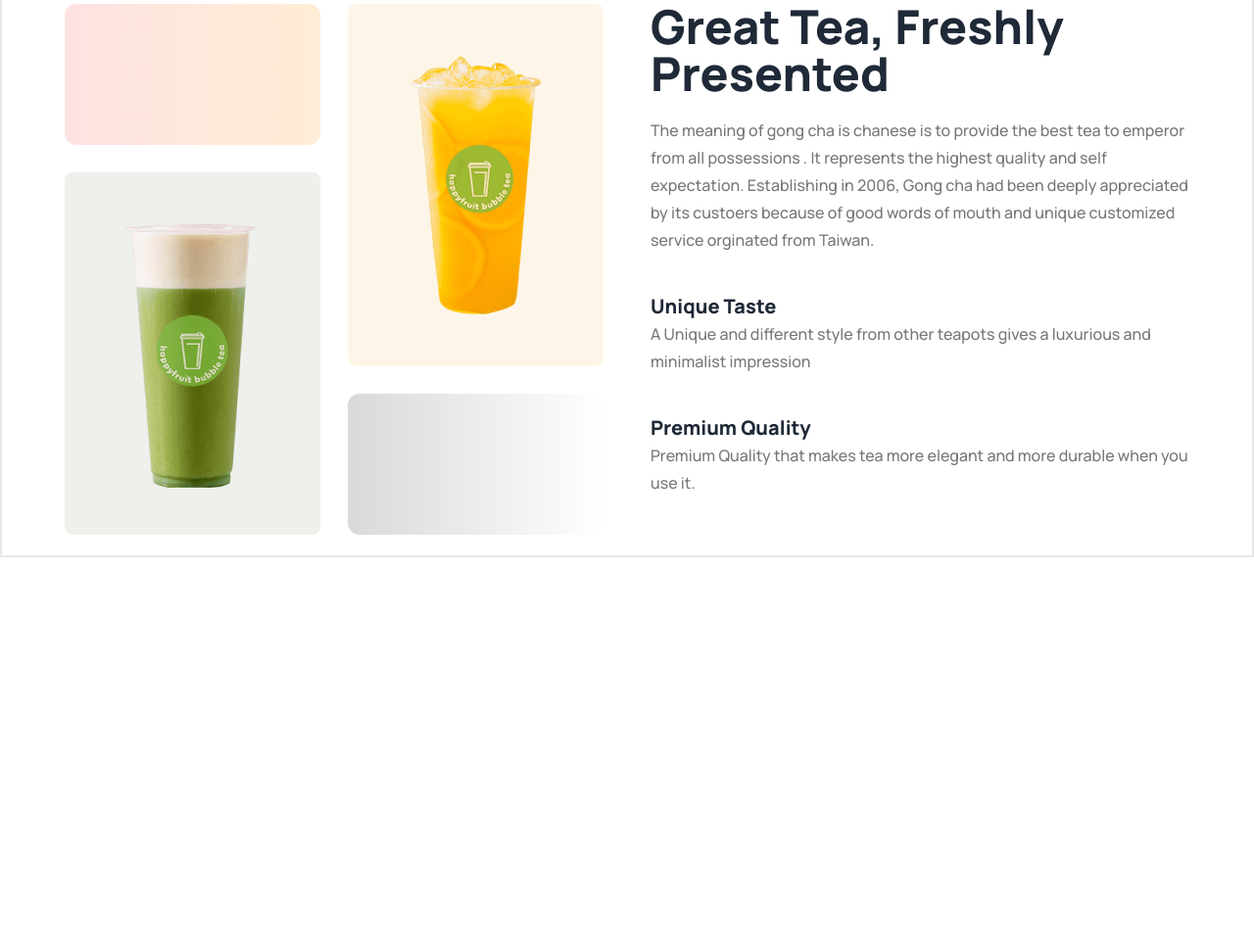
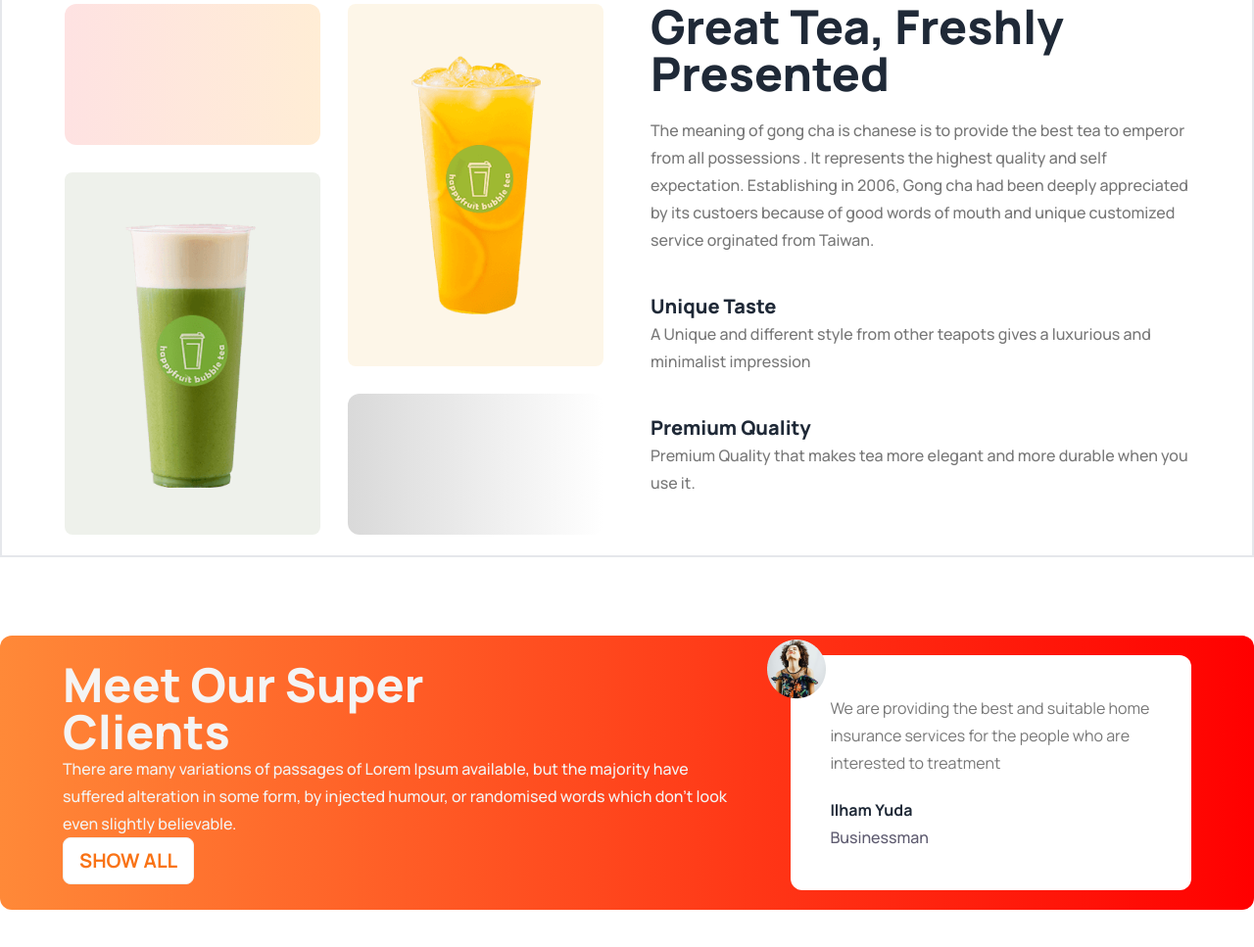
Before and after one commit to Rahim00001/tea-house, a plain HTML site: page index.html in a window 1280 px wide. Shown: the part 1342-2309 px from the top of the page at 98% size. Before the commit the page ends 1991 px from the top, so only its background shows below. Drawn offline with nearby package versions, Linux system fonts and the light colour scheme.

Commit message:
super cliant section added

```diff
--- a/index.html
+++ b/index.html
@@ -76,7 +76,9 @@
     </header>
     <main>
       <!-- featured section -->
-      <section class="container mx-auto px-16 md:px-16 py-5 my-20 border-2">
+      <section
+        class="max-w-screen-xl mx-auto px-16 md:px-16 py-5 my-20 border-2"
+      >
         <h1 class="text-4xl md:text-5xl font-extrabold text-center">
           Our Featured Products
         </h1>
@@ -138,7 +140,9 @@
         </div>
       </section>
       <!-- great tea section -->
-      <section class="container mx-auto px-16 md:px-16 py-5 my-20 border-2">
+      <section
+        class="max-w-screen-xl mx-auto px-16 md:px-16 py-5 my-20 border-2"
+      >
         <div
           class="flex flex-col lg:flex-row gap-12 justify-center items-center"
         >
@@ -186,6 +190,47 @@
           </div>
         </div>
       </section>
+      <!-- super client section -->
+      <section
+        class="my-20 bg-gradient-to-r from-[#FF8938] to-[#F00] rounded-xl px-16 py-5"
+      >
+        <div
+          class="flex flex-col lg:flex-row gap-14 justify-center items-center"
+        >
+          <div>
+            <h1 class="text-5xl font-extrabold text-[#F4F4F4]">
+              Meet Our Super <br />Clients
+            </h1>
+            <p class="text-[#F4F4F4] font-medium leading-7">
+              There are many variations of passages of Lorem Ipsum available,
+              but the majority have suffered alteration in some form, by
+              injected humour, or randomised words which don't look even
+              slightly believable.
+            </p>
+            <button
+              class="btn bg-white rounded-lg text-xl font-bold text-orange-500"
+            >
+              Show All
+            </button>
+          </div>
+          <div>
+            <!-- review -->
+            <div class="p-10 rounded-xl bg-white relative">
+              <img
+                src="./images/client.png"
+                alt=""
+                class="absolute -ml-16 -mt-14 border-3 border-white"
+              />
+              <p class="text-[#777] leading-7">
+                We are providing the best and suitable home insurance services
+                for the people who are interested to treatment
+              </p>
+              <h3 class="font-bold leading-7 mt-5">Ilham Yuda</h3>
+              <p class="font-medium text-[#5D5A6F] leading-7">Businessman</p>
+            </div>
+          </div>
+        </div>
+      </section>
     </main>
     <footer></footer>
   </body>
```
